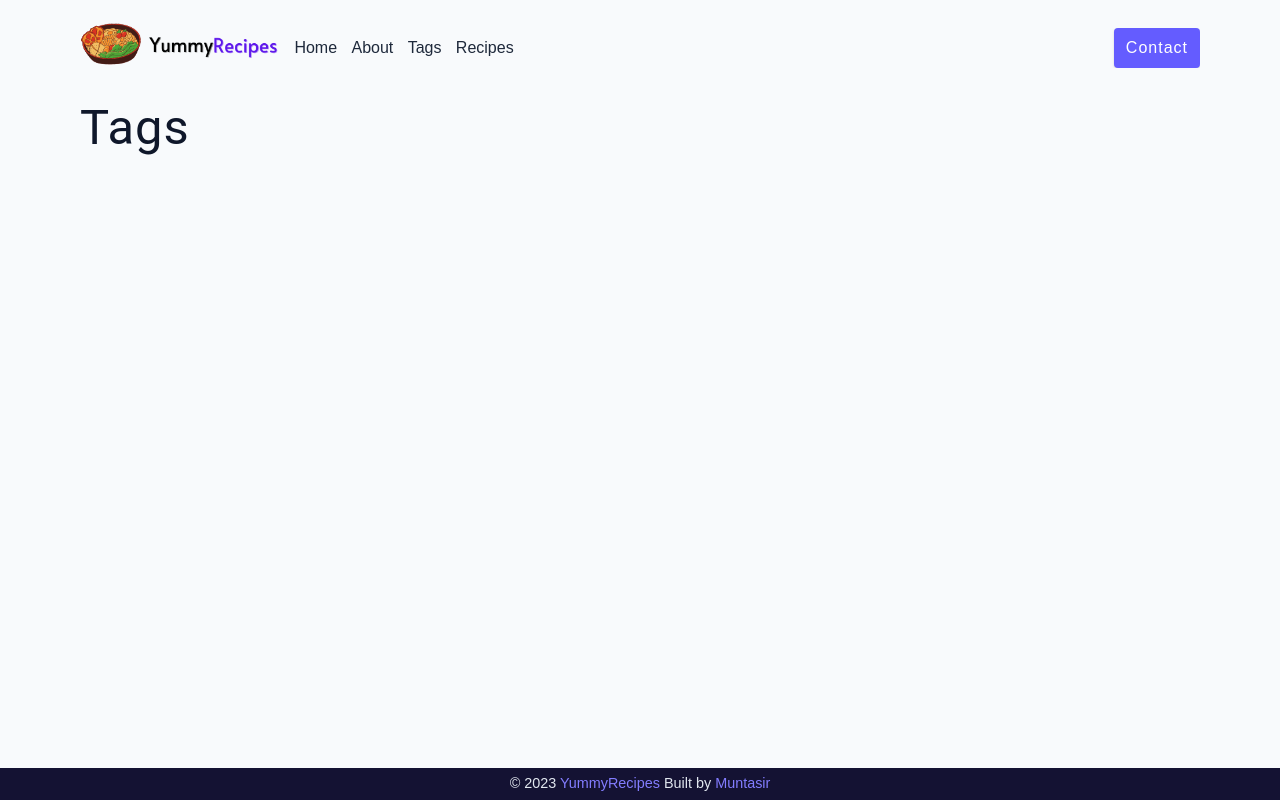
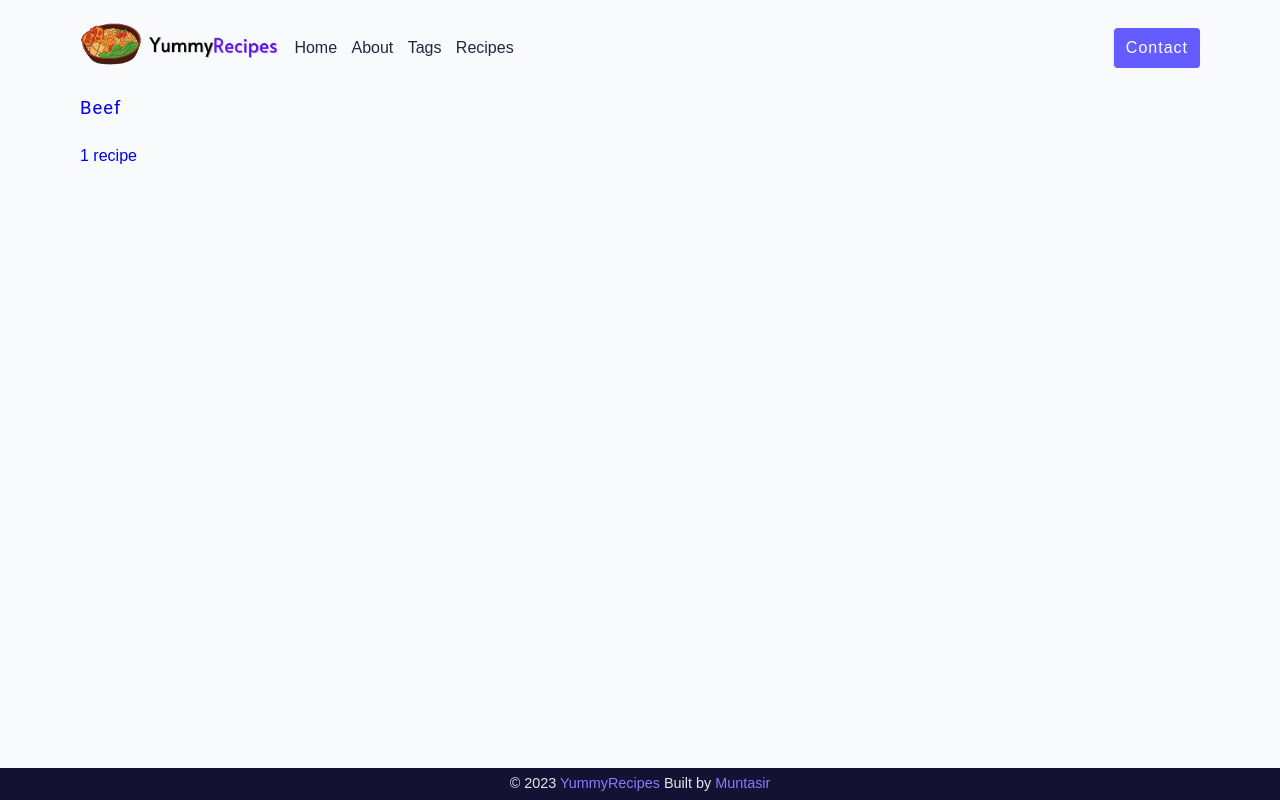
Before and after one commit to MuntasirTonmoy/recipes, a plain HTML site: page tags.html in a window 1280 px wide. Drawn offline with Linux system fonts and the light colour scheme.

Commit message:
simple tag setup done

```diff
--- a/tags.html
+++ b/tags.html
@@ -47,7 +47,12 @@
       </nav>
     </header>
     <main class="page">
-      <h1>tags</h1>
+      <section class="tags-wrapper">
+        <a href="tag-template.html" class="tag">
+          <h5>Beef</h5>
+          <p>1 recipe</p>
+        </a>
+      </section>
     </main>
     <footer class="page-footer">
       <p>
```
